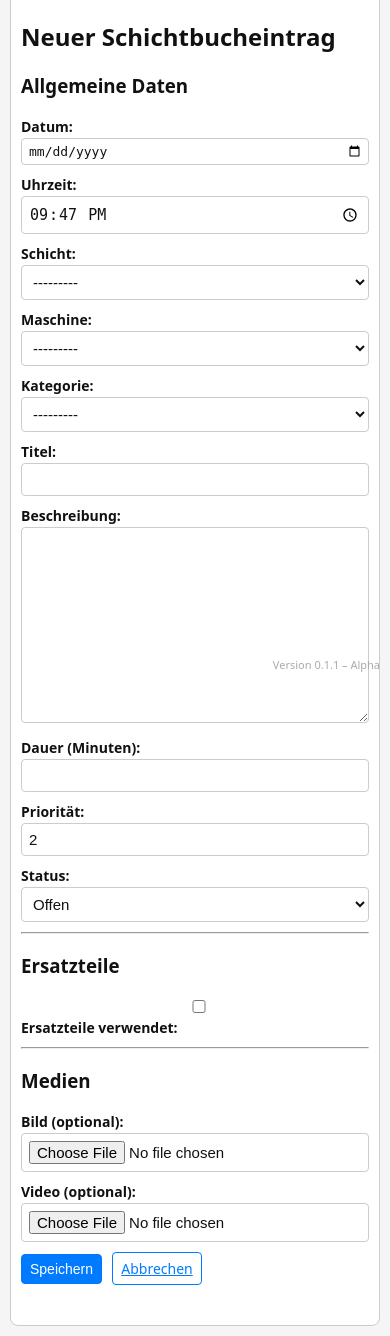
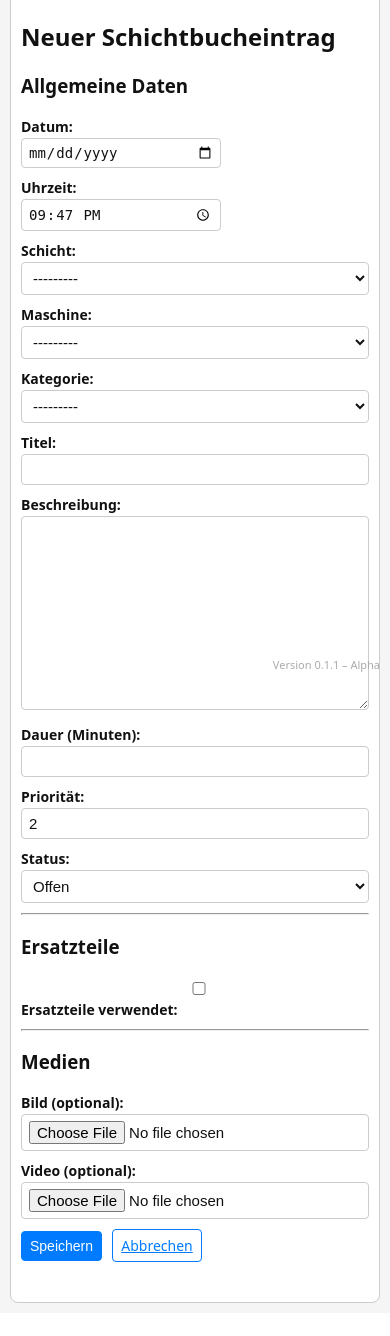
Before and after one commit to plumpsklo/Schichtbuch, a Django app: page /eintrag/neu/ in a window 390 px wide. Shown: the part 167-1503 px from the top of the page. After the commit the page ends 1470 px from the top, so only its background shows below. Run offline with Django 4.2, Linux system fonts and the light colour scheme; the visitor is signed in with stand-in values (Sample User, id 1); data that the repository does not hold is empty.

Commit message:
Refactor date and time input styles for improved compactness and consistency on mobile devices

```diff
--- a/buch/templates/buch/base.html
+++ b/buch/templates/buch/base.html
@@ -196,25 +196,10 @@
             border-radius: 4px;
         }
 
-        /* Spezielles Tuning für Datumsfelder, damit sie nicht so "wuchtig" wirken,
-           vor allem auf iOS */
-        input[type="date"] {
-            font-size: 14px;
-            padding: 6px 8px;
-            line-height: 1.2;
-        }
-
-        /* Safari/iOS optisch etwas neutralisieren, damit es zu den anderen Feldern passt */
-        input[type="date"]::-webkit-datetime-edit,
-        input[type="date"]::-webkit-datetime-edit-fields-wrapper,
-        input[type="date"]::-webkit-datetime-edit-text,
-        input[type="date"]::-webkit-datetime-edit-year-field,
-        input[type="date"]::-webkit-datetime-edit-month-field,
-        input[type="date"]::-webkit-datetime-edit-day-field,
-        input[type="date"]::-webkit-inner-spin-button,
-        input[type="date"]::-webkit-calendar-picker-indicator {
-            padding: 0;
-            margin: 0;
+        /* speziell: Datum/Zeit etwas kompakter + nicht „endlos lang“ */
+        input[type="date"],
+        input[type="time"] {
+            max-width: 230px;       /* verhindert zu lange Felder in Grids/Formularen */
         }
 
         input:focus,
@@ -275,19 +260,20 @@
                 white-space: nowrap;
             }
 
-            /* Inputs auf Handy generell minimal kompakter */
+            /* Inputs auf Handy insgesamt etwas kompakter */
             input,
             select,
             textarea {
                 font-size: 15px;
-                padding: 7px;
+                padding: 6px 7px;
             }
 
-            /* Datumsfeld speziell noch einen Tick kleiner,
-               damit es sich optisch in die Filterreihe einfügt */
-            input[type="date"] {
-                font-size: 13px;
-                padding: 5px 7px;
+            /* Datum/Zeit auf Handy noch etwas kleiner & optisch passend */
+            input[type="date"],
+            input[type="time"] {
+                font-size: 14px;
+                padding: 5px 6px;
+                max-width: 200px;  /* etwas schmaler als auf Desktop */
             }
         }
     </style>
```
